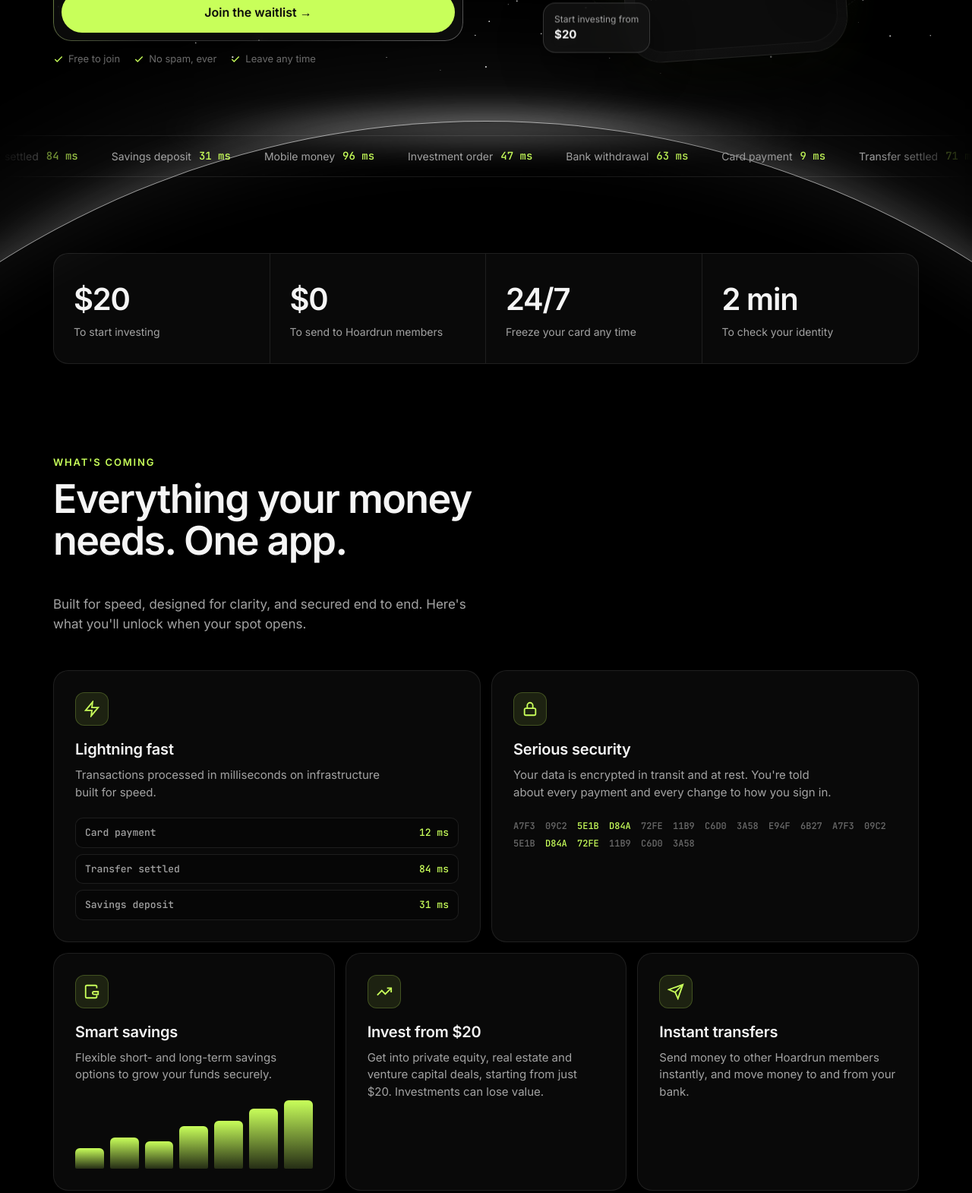
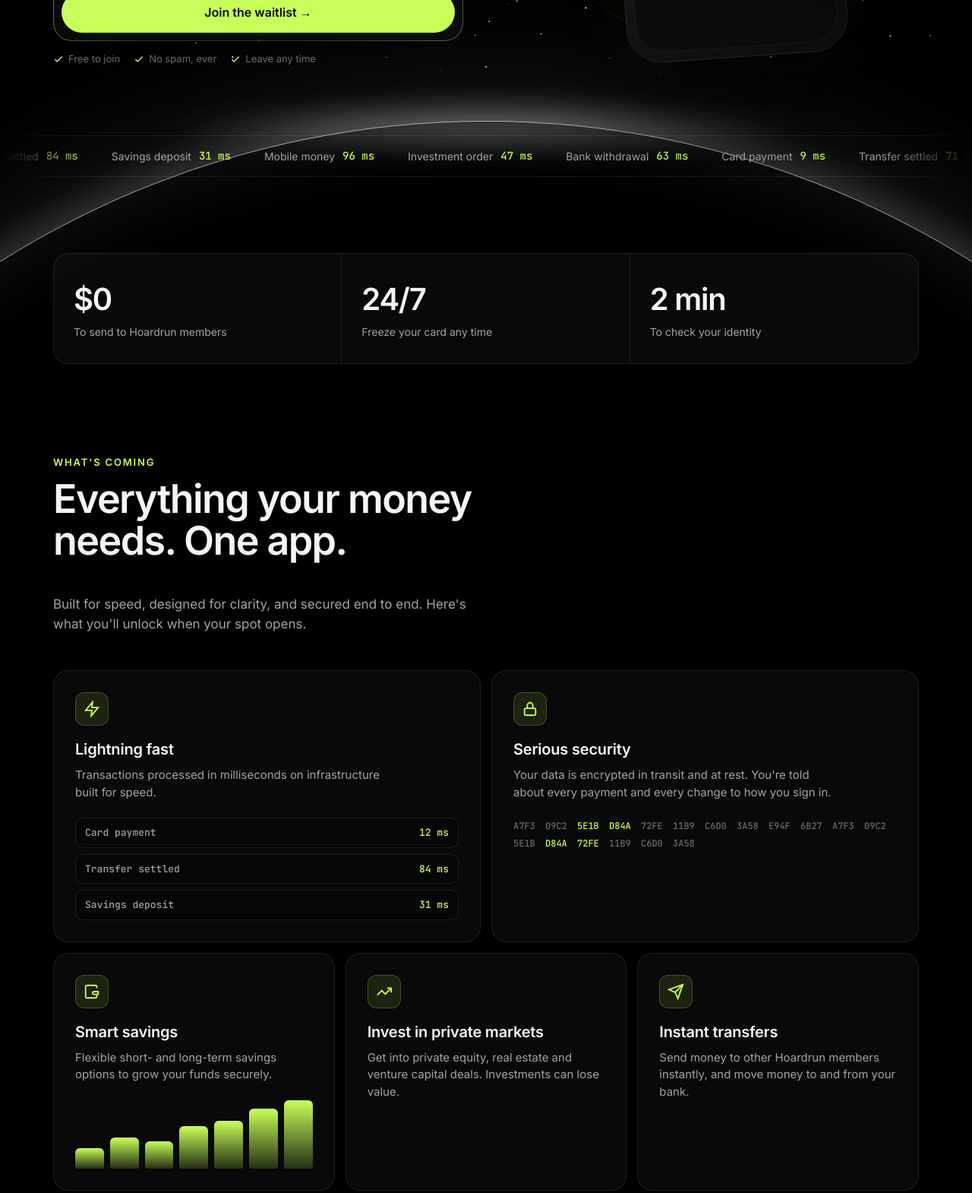
Before and after one commit to Jud-e1/hoardrun-waitlist, a plain HTML site: page index.html in a window 1280 px wide. Shown: the part 700-2270 px from the top of the page at 76% size. Drawn offline with Linux system fonts and the light colour scheme; animation ran at ten frames a second.

Commit message:
Remove $20 minimum investment mentions
Co-Authored-By: Claude Opus 5.5 <noreply@anthropic.com>

```diff
--- a/index.html
+++ b/index.html
@@ -84,7 +84,7 @@
   .herojoin::before{content:"";position:absolute;inset:-1px;border-radius:24px;padding:1px;background:linear-gradient(140deg,rgba(200,255,90,.55),transparent 40%,transparent 70%,rgba(255,255,255,.2));-webkit-mask:linear-gradient(#000 0 0) content-box,linear-gradient(#000 0 0);-webkit-mask-composite:xor;mask-composite:exclude;pointer-events:none}
   form.heroform{margin:0;display:grid;grid-template-columns:1fr 1fr;gap:8px}
   .heroform input{border-radius:14px}
-  @media (max-width:620px){form.heroform{grid-template-columns:1fr}}
+  @media (max-width:620px){form.heroform{grid-template-columns:1fr}.stats{grid-template-columns:1fr}.stat{border-right:0;border-bottom:1px solid var(--line)}.stat:last-child{border-bottom:0}}
   .heroform .submit{padding:15px}
   .heroform .msg{min-height:0;padding:0 6px}
   .heroform .msg:empty{display:none}
@@ -142,7 +142,7 @@
   .sub{color:var(--muted);font-size:17px;max-width:560px;margin-top:14px}
   .head{display:flex;justify-content:space-between;align-items:flex-end;gap:30px;flex-wrap:wrap;margin-bottom:48px}
 
-  .stats{display:grid;grid-template-columns:repeat(4,1fr);border:1px solid var(--line);border-radius:var(--radius);overflow:hidden;background:var(--card)}
+  .stats{display:grid;grid-template-columns:repeat(3,1fr);border:1px solid var(--line);border-radius:var(--radius);overflow:hidden;background:var(--card)}
   .stat{padding:30px 26px;border-right:1px solid var(--line)}
   .stat:last-child{border-right:0}
   .stat b{font-size:40px;letter-spacing:-.03em;font-weight:600;display:block}
@@ -251,9 +251,6 @@
     .bento{grid-template-columns:1fr 1fr}
     .tile,.tile.wide{grid-column:span 1}
     .perks{grid-template-columns:1fr}
-    .stats{grid-template-columns:1fr 1fr}
-    .stat:nth-child(2){border-right:0}
-    .stat:nth-child(-n+2){border-bottom:1px solid var(--line)}
     .nav-links{display:none}
   }
   @media (max-width:620px){
@@ -361,7 +358,6 @@
           <svg class="ring" viewBox="0 0 44 44"><circle cx="22" cy="22" r="18" stroke="rgba(255,255,255,.12)" stroke-width="5" fill="none"/><circle cx="22" cy="22" r="18" stroke="#c8ff5a" stroke-width="5" fill="none" stroke-linecap="round" stroke-dasharray="113" stroke-dashoffset="32" transform="rotate(-90 22 22)"/></svg>
           <div><span style="color:var(--muted)">Savings goal</span><b>72%</b></div>
         </div>
-        <div class="float f3"><span style="color:var(--muted)">Start investing from</span><b>$20</b></div>
       </div>
     </div>
   </div>
@@ -376,7 +372,6 @@
   <section>
     <div class="wrap">
       <div class="stats rv">
-        <div class="stat"><b>$20</b><span>To start investing</span></div>
         <div class="stat"><b>$0</b><span>To send to Hoardrun members</span></div>
         <div class="stat"><b>24/7</b><span>Freeze your card any time</span></div>
         <div class="stat"><b>2 min</b><span>To check your identity</span></div>
@@ -411,8 +406,8 @@
         </div>
         <div class="tile rv">
           <div class="ico"><svg viewBox="0 0 24 24" fill="none" stroke="currentColor" stroke-width="2"><path d="m22 7-8.5 8.5-5-5L2 17"/><path d="M16 7h6v6"/></svg></div>
-          <h3>Invest from $20</h3>
-          <p>Get into private equity, real estate and venture capital deals, starting from just $20. Investments can lose value.</p>
+          <h3>Invest in private markets</h3>
+          <p>Get into private equity, real estate and venture capital deals. Investments can lose value.</p>
         </div>
         <div class="tile rv">
           <div class="ico"><svg viewBox="0 0 24 24" fill="none" stroke="currentColor" stroke-width="2"><path d="M22 2 11 13"/><path d="M22 2 15 22l-4-9-9-4 20-7z"/></svg></div>
```
